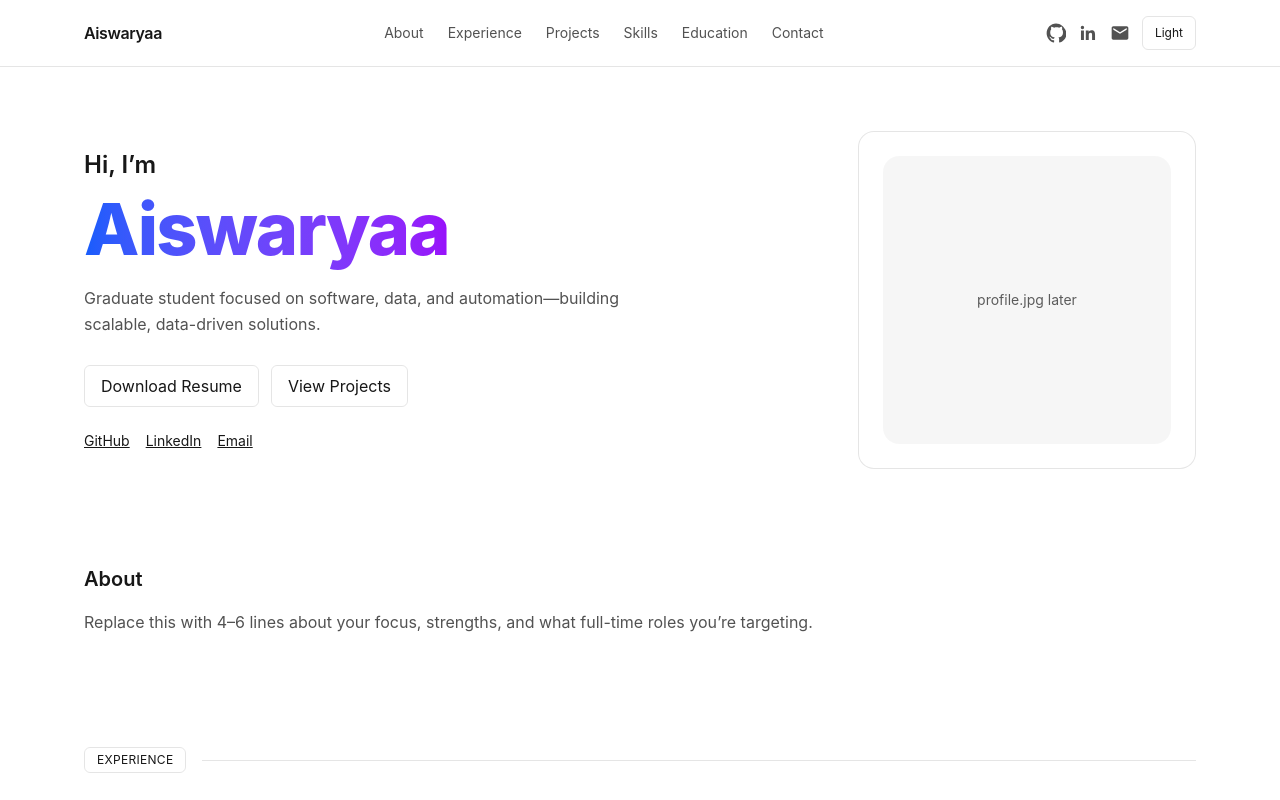
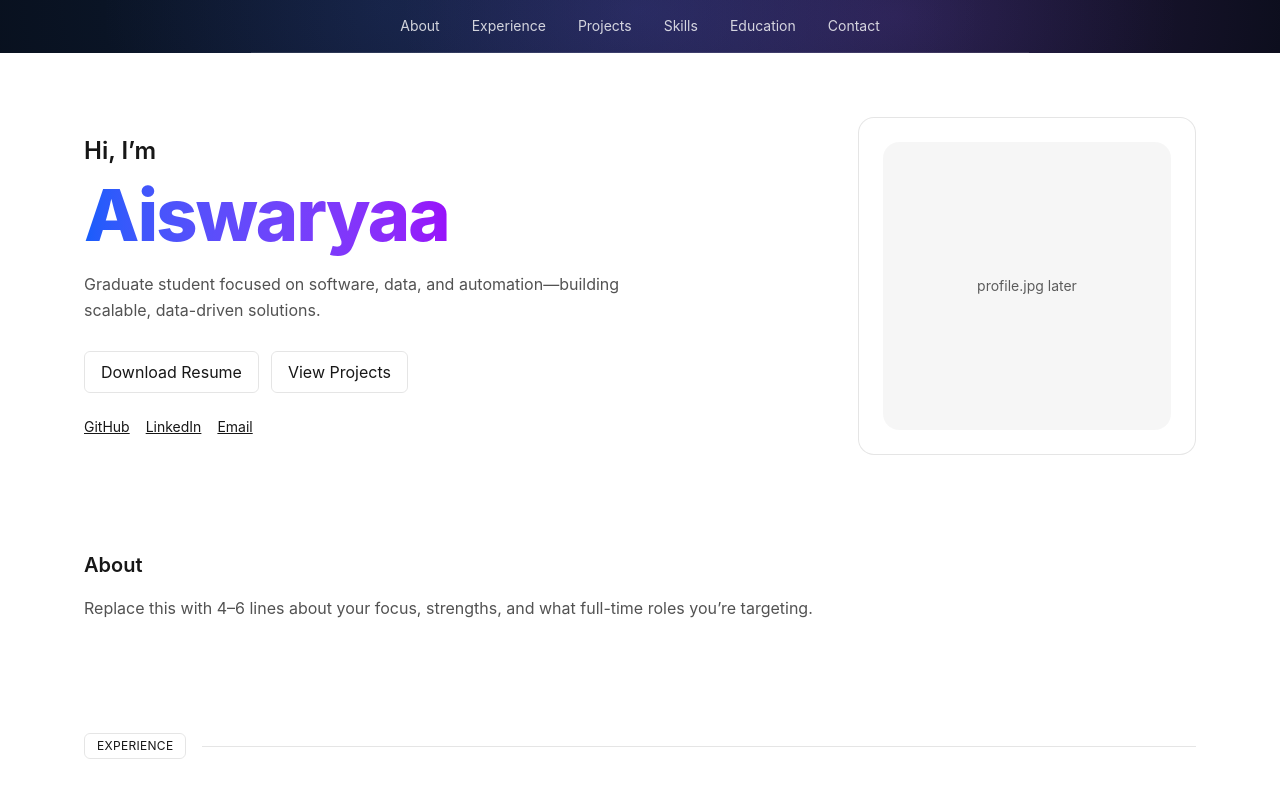
Before and after one commit to Aiswaryaa04/portfolio, a Next.js app: page / in a window 1280 px wide. Shown: the top 800 px of the page. Built offline with nearby package versions, Linux system fonts and the light colour scheme.

Commit message:
Refactor Navbar component layout and remove icons

```diff
--- a/components/Navbar.tsx
+++ b/components/Navbar.tsx
@@ -1,5 +1,3 @@
-import ThemeToggle from "./ThemeToggle";
-
 const links = [
   { label: "About", href: "#about" },
   { label: "Experience", href: "#experience" },
@@ -9,83 +7,18 @@ const links = [
   { label: "Contact", href: "#contact" },
 ];
 
-function IconGitHub() {
-  return (
-    <svg viewBox="0 0 24 24" className="h-5 w-5" fill="currentColor" aria-hidden="true">
-      <path d="M12 .5C5.73.5.75 5.7.75 12.16c0 5.2 3.44 9.61 8.2 11.17.6.12.82-.27.82-.59 0-.29-.01-1.06-.02-2.08-3.34.75-4.04-1.66-4.04-1.66-.55-1.44-1.34-1.82-1.34-1.82-1.09-.77.08-.76.08-.76 1.2.09 1.84 1.28 1.84 1.28 1.07 1.9 2.8 1.35 3.48 1.03.11-.8.42-1.35.76-1.66-2.66-.31-5.46-1.37-5.46-6.1 0-1.35.46-2.46 1.23-3.33-.12-.31-.53-1.56.12-3.25 0 0 1-.33 3.3 1.27.96-.28 1.99-.41 3.02-.42 1.03.01 2.06.14 3.02.42 2.3-1.6 3.3-1.27 3.3-1.27.65 1.69.24 2.94.12 3.25.77.87 1.23 1.98 1.23 3.33 0 4.74-2.8 5.79-5.47 6.1.43.39.81 1.15.81 2.32 0 1.67-.02 3.02-.02 3.44 0 .33.22.72.83.59 4.76-1.56 8.2-5.97 8.2-11.17C23.25 5.7 18.27.5 12 .5z" />
-    </svg>
-  );
-}
-
-function IconLinkedIn() {
-  return (
-    <svg viewBox="0 0 24 24" className="h-5 w-5" fill="currentColor" aria-hidden="true">
-      <path d="M20.45 20.45h-3.55v-5.57c0-1.33-.03-3.04-1.85-3.04-1.85 0-2.13 1.45-2.13 2.95v5.66H9.37V9h3.41v1.56h.05c.48-.9 1.64-1.85 3.37-1.85 3.6 0 4.26 2.37 4.26 5.45v6.29zM5.34 7.43a2.06 2.06 0 1 1 0-4.12 2.06 2.06 0 0 1 0 4.12zM7.12 20.45H3.56V9h3.56v11.45z" />
-    </svg>
-  );
-}
-
-function IconMail() {
-  return (
-    <svg viewBox="0 0 24 24" className="h-5 w-5" fill="currentColor" aria-hidden="true">
-      <path d="M20 4H4c-1.1 0-2 .9-2 2v12c0 1.1.9 2 2 2h16c1.1 0 2-.9 2-2V6c0-1.1-.9-2-2-2zm0 4-8 5-8-5V6l8 5 8-5v2z" />
-    </svg>
-  );
-}
-
 export default function Navbar() {
   return (
-    <header className="sticky top-0 z-50 border-b border-black/10 dark:border-white/10 bg-white/75 dark:bg-[#060b14]/75 backdrop-blur">
-      <div className="mx-auto max-w-6xl px-5 py-4 flex items-center justify-between gap-4">
-        <a href="#top" className="font-semibold tracking-tight">
-          Aiswaryaa
-        </a>
-
-        <nav className="hidden md:flex items-center gap-6 text-sm">
+    <header className="hero-bg sticky top-0 z-50">
+      <div className="mx-auto max-w-6xl px-5 pt-4">
+        <nav className="flex items-center justify-center gap-8 text-sm text-white/80">
           {links.map((l) => (
-            <a
-              key={l.href}
-              href={l.href}
-              className="text-neutral-600 hover:text-neutral-900 dark:text-white/70 dark:hover:text-white"
-            >
+            <a key={l.href} href={l.href} className="hover:text-white">
               {l.label}
             </a>
           ))}
         </nav>
-
-        <div className="flex items-center gap-3">
-          {/* Social icons */}
-          <a
-            href="https://github.com/Aiswaryaa04"
-            target="_blank"
-            rel="noreferrer"
-            aria-label="GitHub"
-            className="text-neutral-600 hover:text-neutral-900 dark:text-white/70 dark:hover:text-white"
-          >
-            <IconGitHub />
-          </a>
-
-          <a
-            href="https://www.linkedin.com/in/YOUR_LINKEDIN/"
-            target="_blank"
-            rel="noreferrer"
-            aria-label="LinkedIn"
-            className="text-neutral-600 hover:text-neutral-900 dark:text-white/70 dark:hover:text-white"
-          >
-            <IconLinkedIn />
-          </a>
-
-          <a
-            href="mailto:your@email.com"
-            aria-label="Email"
-            className="text-neutral-600 hover:text-neutral-900 dark:text-white/70 dark:hover:text-white"
-          >
-            <IconMail />
-          </a>
-
-          {/* Theme toggle */}
-          <ThemeToggle />
-        </div>
+        <div className="mx-auto mt-4 h-px w-[70%] bg-white/10" />
       </div>
     </header>
   );
```
